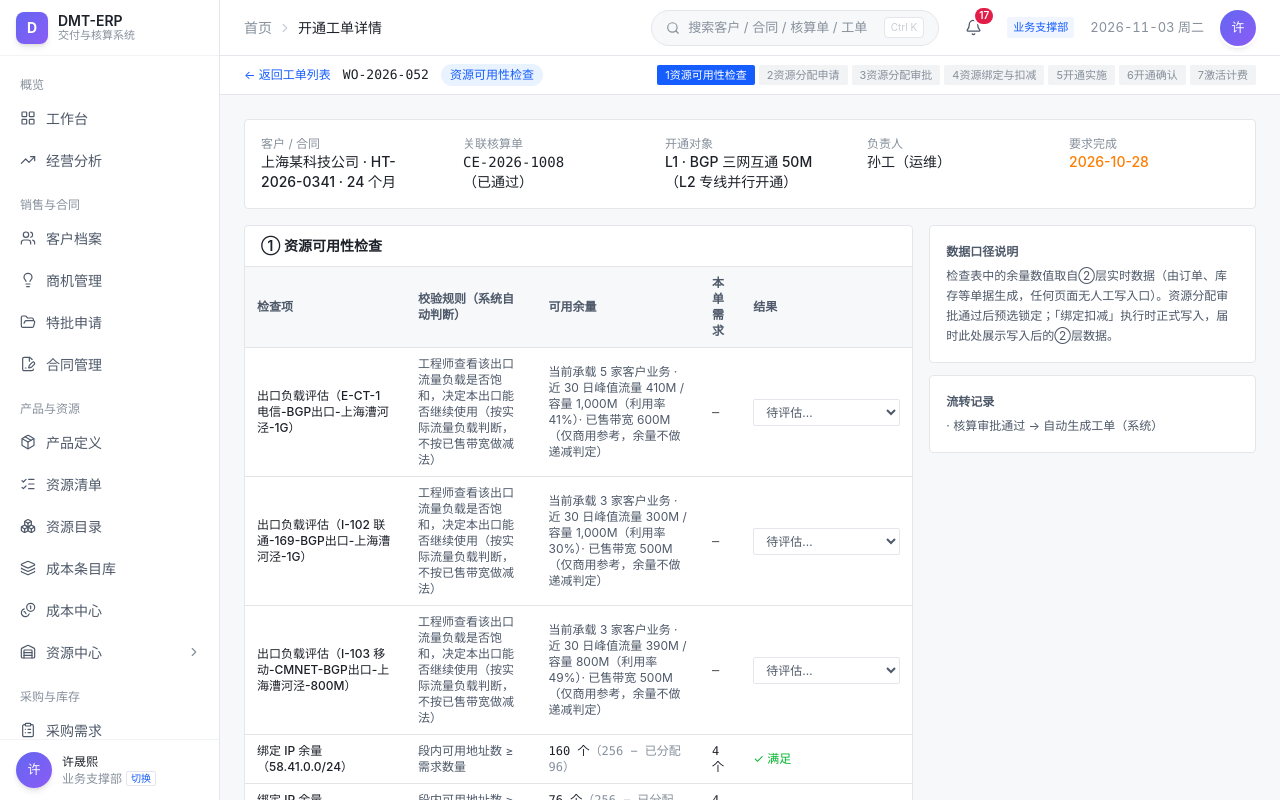
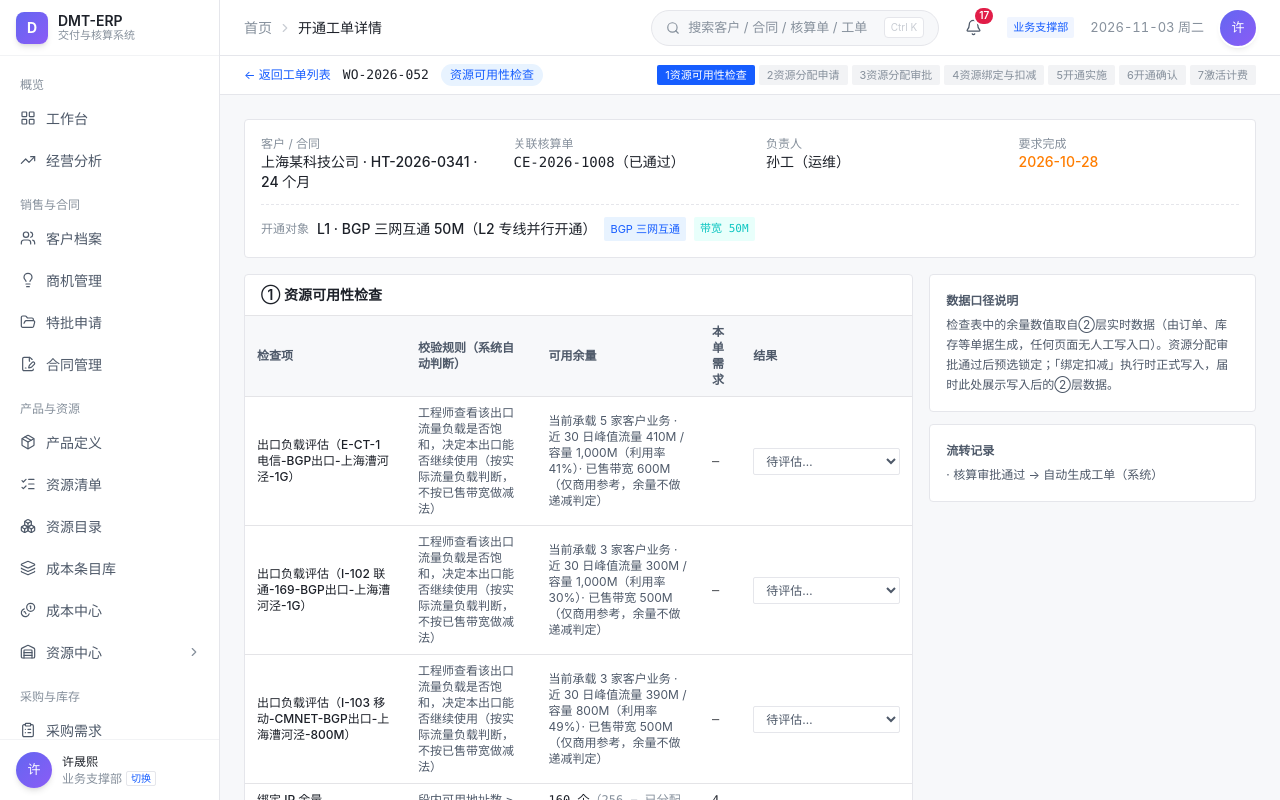
Before and after one commit to ShengxiXu/dmt-erp, a React (Vite) app: page /delivery/detail in a window 1280 px wide. Shown: the top 800 px of the page. Built offline with nearby package versions, Linux system fonts and the light colour scheme.

Commit message:
feat: 工单详情页头重构——开通对象独立成行并附类别/带宽徽标

```diff
--- a/src/pages/DeliveryDetail.tsx
+++ b/src/pages/DeliveryDetail.tsx
@@ -282,13 +282,18 @@ export default function DeliveryDetail() {
       </div>
 
       <main className="space-y-4 p-6">
-        <section className="rounded-[4px] border border-[#E5E6EB] bg-white p-4 text-sm ">
-          <div className="grid gap-x-8 gap-y-2 md:grid-cols-5">
+        <section className="rounded-[4px] border border-[#E5E6EB] bg-white p-4 text-sm">
+          <div className="grid gap-x-8 gap-y-3 md:grid-cols-4">
             <div><div className="text-xs text-[#86909C]">客户 / 合同</div><div className="font-medium">{wo.customer} · {wo.contract}</div></div>
             <div><div className="text-xs text-[#86909C]">关联核算单</div><div className="font-mono font-medium">{wo.sheetId}（已通过）</div></div>
-            <div><div className="text-xs text-[#86909C]">开通对象</div><div className="font-medium">{wo.line}</div></div>
             <div><div className="text-xs text-[#86909C]">负责人</div><div className="font-medium">{wo.assignee}</div></div>
             <div><div className="text-xs text-[#86909C]">要求完成</div><div className="font-medium text-[#FF7D00]">{wo.deadline}</div></div>
+          </div>
+          <div className="mt-3 flex flex-wrap items-center gap-x-2 gap-y-1.5 border-t border-dashed border-[#E5E6EB] pt-3">
+            <span className="text-xs text-[#86909C]">开通对象</span>
+            <span className="font-medium text-[#1D2129]">{wo.line}</span>
+            <span className="rounded-[2px] bg-[#E8F3FF] px-1.5 py-0.5 text-[11px] text-[#165DFF]">{wo.cat}</span>
+            <span className="rounded-[2px] bg-[#E8FFFB] px-1.5 py-0.5 font-mono text-[11px] text-[#0FC6C2]">带宽 {wo.bwM}M</span>
           </div>
         </section>
 
```
